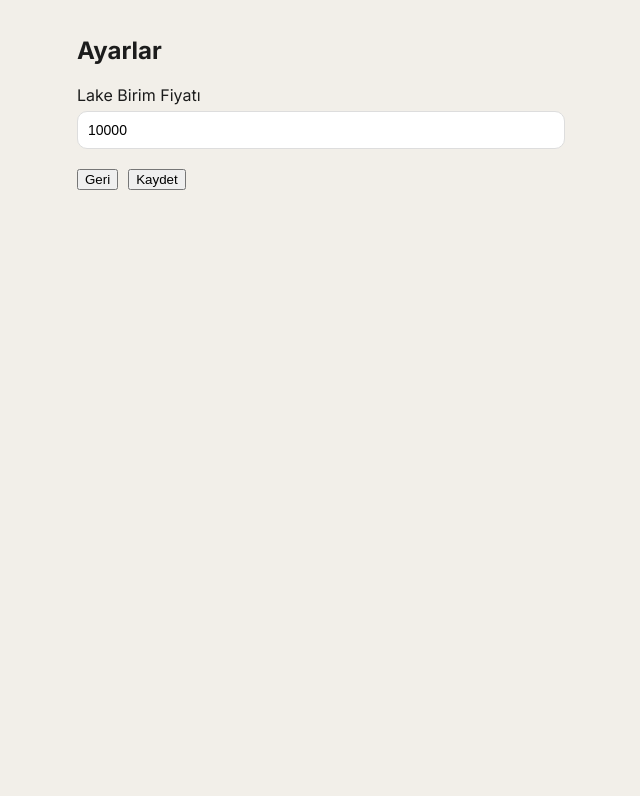
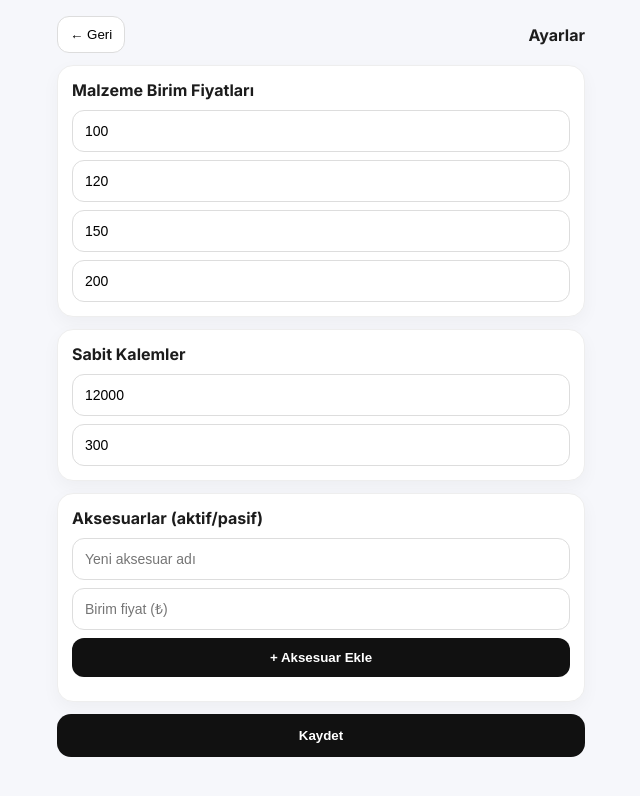
Before and after one commit to hakanalkan99/Lavera-Teklif, a React (Vite) app: page / in a window 1280 px wide. Both pictures are taken after a click on the button "Ayarlar". Shown: the top 796 px of the page, without its empty margins (319-959 px from the left). Built offline with nearby package versions, Linux system fonts and the light colour scheme.

Commit message:
restore v1 screens + kitchen module

```diff
--- a/src/screens/SettingsScreen.jsx
+++ b/src/screens/SettingsScreen.jsx
@@ -1,9 +1,25 @@
-import { useState } from "react";
+import { useMemo, useState } from "react";
 
 export default function SettingsScreen({ state, setState, onBack }) {
-  const [lakePrice, setLakePrice] = useState(
-    state.settings.materialPrices?.Lake || 10000
-  );
+  const s = state.settings;
+
+  const [mdf, setMdf] = useState(String(s.materialPrices?.MDFLAM ?? 100));
+  const [hg, setHg] = useState(String(s.materialPrices?.HGloss ?? 120));
+  const [lp, setLp] = useState(String(s.materialPrices?.LakPanel ?? 150));
+  const [lake, setLake] = useState(String(s.materialPrices?.Lake ?? 200));
+
+  const [door, setDoor] = useState(String(s.doorPrice ?? 12000));
+  const [sk, setSk] = useState(String(s.skirtingPricePerMeter ?? 300));
+
+  const [accName, setAccName] = useState("");
+  const [accPrice, setAccPrice] = useState("");
+
+  const accessories = useMemo(() => s.accessories || [], [s.accessories]);
+
+  function toNum(v) {
+    const n = Number(String(v).replace(",", "."));
+    return Number.isFinite(n) ? n : 0;
+  }
 
   function save() {
     setState((prev) => ({
@@ -11,37 +27,109 @@ export default function SettingsScreen({ state, setState, onBack }) {
       settings: {
         ...prev.settings,
         materialPrices: {
-          ...prev.settings.materialPrices,
-          Lake: Number(lakePrice),
+          MDFLAM: toNum(mdf),
+          HGloss: toNum(hg),
+          LakPanel: toNum(lp),
+          Lake: toNum(lake),
         },
+        doorPrice: toNum(door),
+        skirtingPricePerMeter: toNum(sk),
       },
     }));
     onBack();
   }
 
+  function toggleAccessory(id) {
+    setState((prev) => ({
+      ...prev,
+      settings: {
+        ...prev.settings,
+        accessories: (prev.settings.accessories || []).map((a) => (a.id === id ? { ...a, isActive: !a.isActive } : a)),
+      },
+    }));
+  }
+
+  function addAccessory() {
+    const name = accName.trim();
+    const price = toNum(accPrice);
+    if (!name || !price) return;
+    const id = (crypto.randomUUID && crypto.randomUUID()) || String(Date.now() + Math.random());
+
+    setState((prev) => ({
+      ...prev,
+      settings: {
+        ...prev.settings,
+        accessories: [{ id, name, unitPrice: price, isActive: true }, ...(prev.settings.accessories || [])],
+      },
+    }));
+
+    setAccName("");
+    setAccPrice("");
+  }
+
+  const card = { border: "1px solid #eee", borderRadius: 16, padding: 14, background: "#fff", boxShadow: "0 6px 18px rgba(0,0,0,0.04)" };
+
   return (
-    <div style={{ padding: 16, maxWidth: 520, margin: "0 auto" }}>
-      <h2>Ayarlar</h2>
+    <div style={{ minHeight: "100vh", background: "#f6f7fb" }}>
+      <div style={{ maxWidth: 560, margin: "0 auto", padding: 16 }}>
+        <div style={{ display: "flex", justifyContent: "space-between", alignItems: "center", gap: 10 }}>
+          <button onClick={onBack} style={{ padding: "10px 12px", borderRadius: 12, border: "1px solid #ddd", background: "#fff" }}>
+            ← Geri
+          </button>
+          <div style={{ fontWeight: 900 }}>Ayarlar</div>
+        </div>
 
-      <div style={{ marginTop: 20 }}>
-        <label>Lake Birim Fiyatı</label>
-        <input
-          type="number"
-          value={lakePrice}
-          onChange={(e) => setLakePrice(e.target.value)}
-          style={{
-            padding: 10,
-            borderRadius: 10,
-            border: "1px solid #ddd",
-            width: "100%",
-            marginTop: 6,
-          }}
-        />
-      </div>
+        <div style={{ ...card, marginTop: 12 }}>
+          <div style={{ fontWeight: 900, marginBottom: 10 }}>Malzeme Birim Fiyatları</div>
+          <div style={{ display: "grid", gap: 8 }}>
+            <input value={mdf} onChange={(e) => setMdf(e.target.value)} placeholder="MDFLAM" style={{ padding: 12, borderRadius: 12, border: "1px solid #ddd" }} />
+            <input value={hg} onChange={(e) => setHg(e.target.value)} placeholder="High Gloss" style={{ padding: 12, borderRadius: 12, border: "1px solid #ddd" }} />
+            <input value={lp} onChange={(e) => setLp(e.target.value)} placeholder="Lak Panel" style={{ padding: 12, borderRadius: 12, border: "1px solid #ddd" }} />
+            <input value={lake} onChange={(e) => setLake(e.target.value)} placeholder="Lake" style={{ padding: 12, borderRadius: 12, border: "1px solid #ddd" }} />
+          </div>
+        </div>
 
-      <div style={{ marginTop: 20, display: "flex", gap: 10 }}>
-        <button onClick={onBack}>Geri</button>
-        <button onClick={save}>Kaydet</button>
+        <div style={{ ...card, marginTop: 12 }}>
+          <div style={{ fontWeight: 900, marginBottom: 10 }}>Sabit Kalemler</div>
+          <div style={{ display: "grid", gap: 8 }}>
+            <input value={door} onChange={(e) => setDoor(e.target.value)} placeholder="Kapı birim fiyat (adet)" style={{ padding: 12, borderRadius: 12, border: "1px solid #ddd" }} />
+            <input value={sk} onChange={(e) => setSk(e.target.value)} placeholder="Süpürgelik (₺/m)" style={{ padding: 12, borderRadius: 12, border: "1px solid #ddd" }} />
+          </div>
+        </div>
+
+        <div style={{ ...card, marginTop: 12 }}>
+          <div style={{ fontWeight: 900, marginBottom: 10 }}>Aksesuarlar (aktif/pasif)</div>
+
+          <div style={{ display: "grid", gap: 8, marginBottom: 10 }}>
+            <input value={accName} onChange={(e) => setAccName(e.target.value)} placeholder="Yeni aksesuar adı" style={{ padding: 12, borderRadius: 12, border: "1px solid #ddd" }} />
+            <input value={accPrice} onChange={(e) => setAccPrice(e.target.value)} placeholder="Birim fiyat (₺)" style={{ padding: 12, borderRadius: 12, border: "1px solid #ddd" }} />
+            <button onClick={addAccessory} style={{ padding: 12, borderRadius: 12, border: 0, background: "#111", color: "#fff", fontWeight: 900 }}>
+              + Aksesuar Ekle
+            </button>
+          </div>
+
+          <div style={{ display: "grid", gap: 10 }}>
+            {accessories.map((a) => (
+              <div key={a.id} style={{ border: "1px solid #eee", borderRadius: 14, padding: 12, background: "#fff" }}>
+                <div style={{ display: "flex", justifyContent: "space-between", alignItems: "center", gap: 10 }}>
+                  <div>
+                    <div style={{ fontWeight: 900 }}>{a.name}</div>
+                    <div style={{ color: "#666", fontSize: 12 }}>{a.isActive ? "Aktif" : "Pasif"} • {a.unitPrice} ₺</div>
+                  </div>
+                  <button onClick={() => toggleAccessory(a.id)} style={{ padding: "10px 12px", borderRadius: 12, border: "1px solid #ddd", background: "#fff", fontWeight: 900 }}>
+                    {a.isActive ? "Pasif yap" : "Aktif yap"}
+                  </button>
+                </div>
+              </div>
+            ))}
+          </div>
+        </div>
+
+        <button onClick={save} style={{ width: "100%", marginTop: 12, padding: 14, borderRadius: 14, border: 0, background: "#111", color: "#fff", fontWeight: 900 }}>
+          Kaydet
+        </button>
+
+        <div style={{ height: 24 }} />
       </div>
     </div>
   );
```
